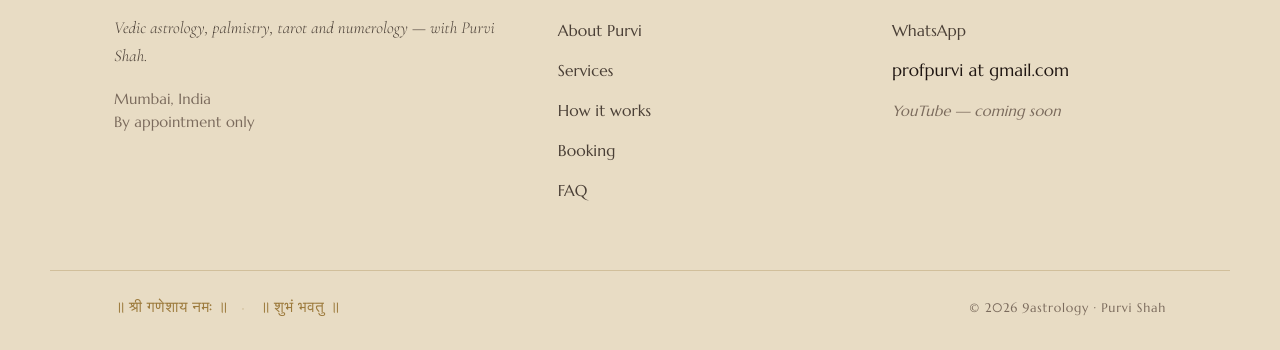
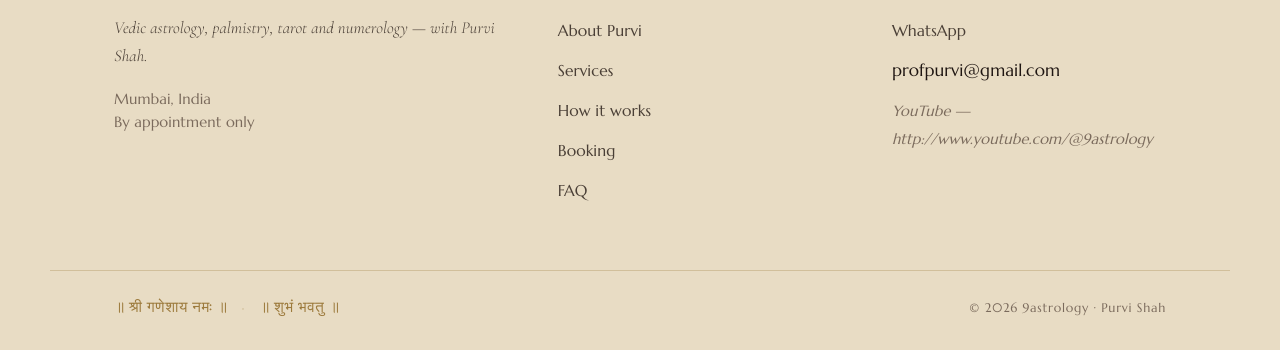
Before and after one commit to 9astrology/9astrology, a plain HTML site: page index.html in a window 1280 px wide. Shown: the part 6560-6910 px from the top of the page. Drawn offline with nearby package versions, Linux system fonts and the light colour scheme; a web font is replaced by a local one.

Commit message:
Update index.html
minor changes

```diff
--- a/index.html
+++ b/index.html
@@ -565,8 +565,8 @@
       <ul role="list">
         <li><a href="https://wa.me/qr/JOHCLYPPHL3BC1" target="_blank" rel="noopener">WhatsApp</a></li>
         <!-- PLACEHOLDER: real email -->
-        <li><span class="foot__email">profpurvi at gmail.com</span></li>
-        <li><span class="foot__soon">YouTube — coming soon</span></li>
+        <li><span class="foot__email">profpurvi@gmail.com</span></li>
+        <li><span class="foot__soon">YouTube — http://www.youtube.com/@9astrology</span></li>
       </ul>
     </div>
 
```
